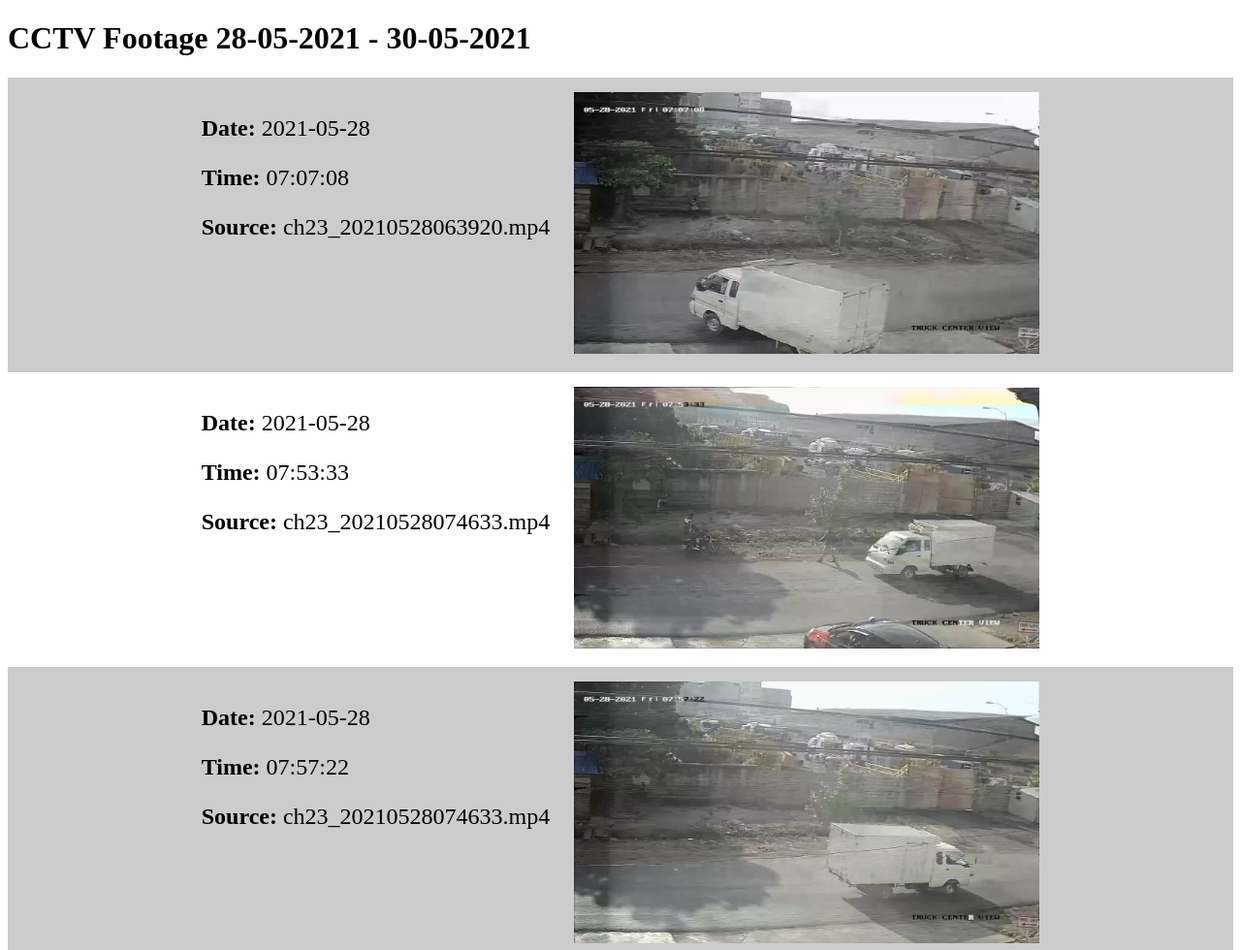
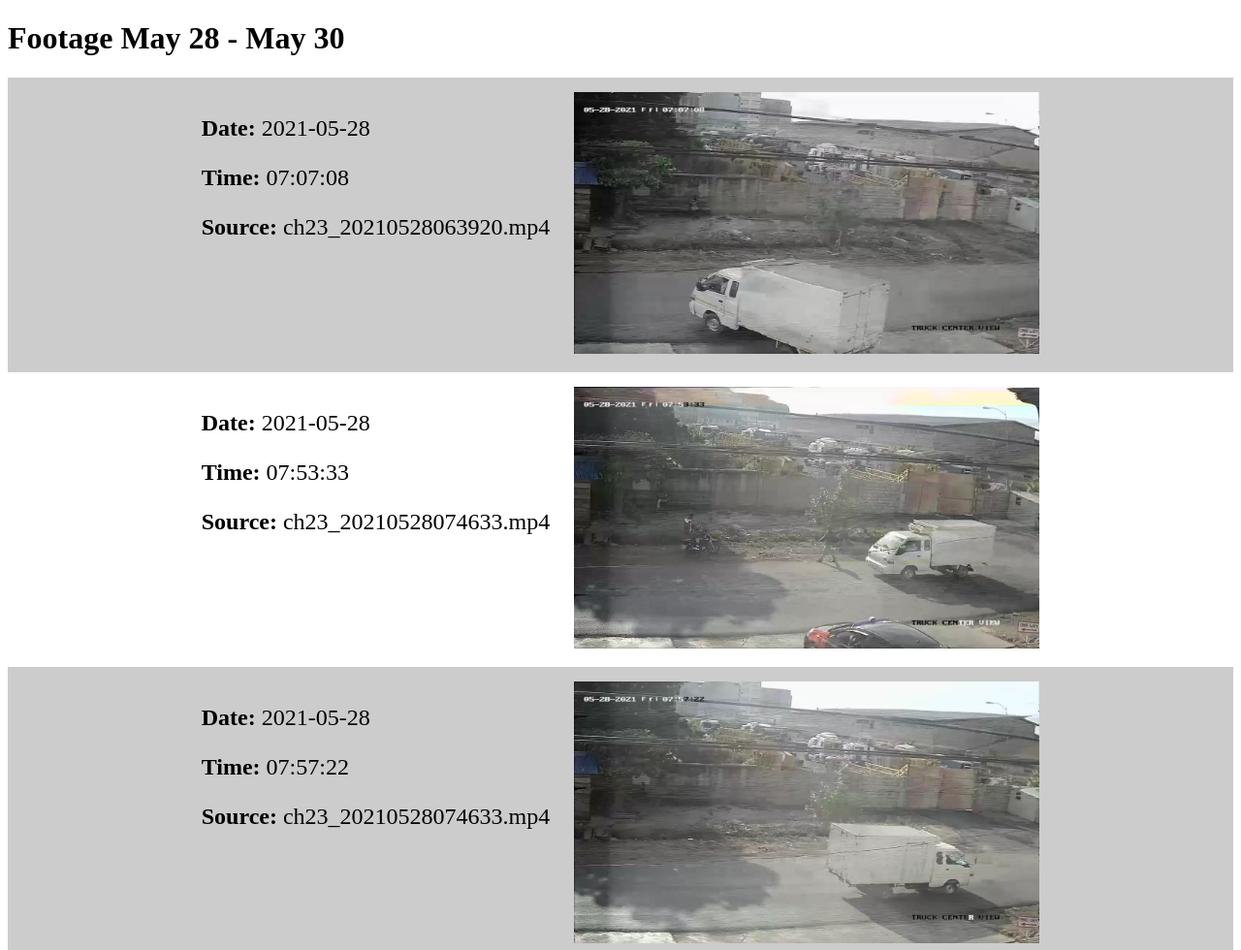
Before and after one commit to siisin/siisin.github.io, a plain HTML site: page index.html in a window 1280 px wide. Shown: the top 980 px of the page at 97% size. Drawn offline with Linux system fonts and the light colour scheme.

Commit message:
fifteenth commit

```diff
--- a/index.html
+++ b/index.html
@@ -9,7 +9,7 @@
 </head>
 <body>
     <head>
-        <h1>CCTV Footage 28-05-2021 - 30-05-2021</h1>
+        <h1>Footage May 28 - May 30</h1>
     </head>
     <div class="container">
     </div>
```
